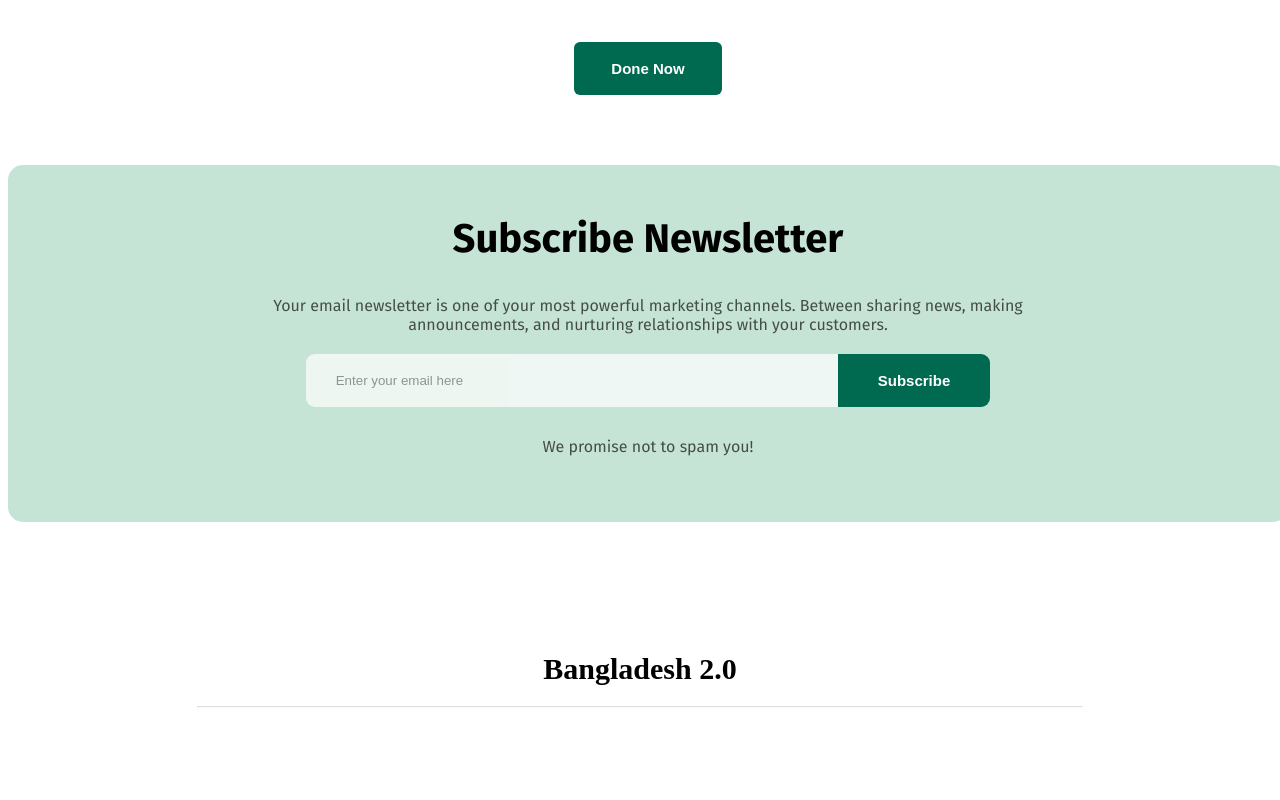
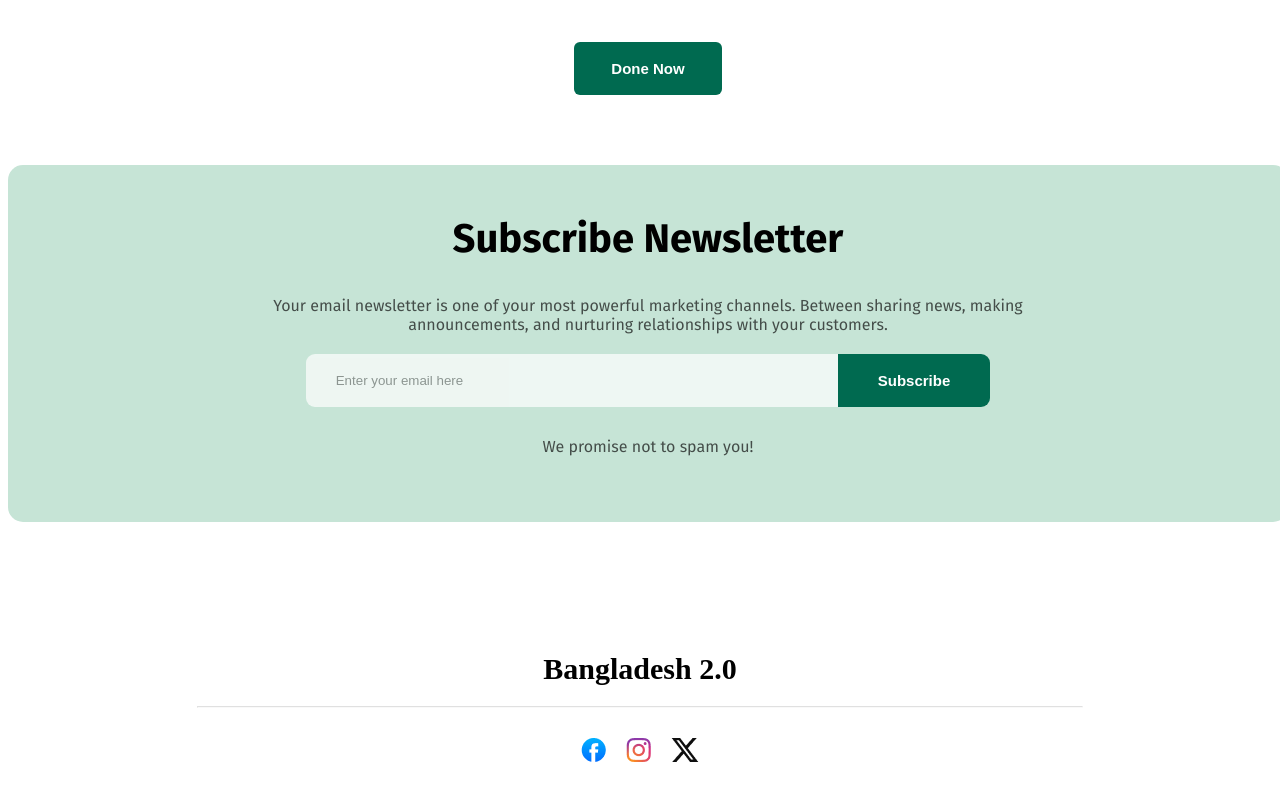
Before and after one commit to Shammi-Akhter/Assignment-1, a plain HTML site: page index.html in a window 1280 px wide. Shown: the part 3199-3999 px from the top of the page. Drawn offline with Linux system fonts and the light colour scheme; the site is published under a folder, as on GitHub Pages, so addresses that start at the root find nothing.

Commit message:
Eighth Commit

```diff
--- a/index.html
+++ b/index.html
@@ -175,9 +175,9 @@
             <hr style="width: 70%; margin: 0 auto;opacity: 30%;">
         </div>
         <div class="footer-icons">
-            <img style="cursor: pointer;" src="/assets/facebook.png" alt=""/>
-            <img style="cursor: pointer;" src="/assets/instagram.png" alt=""/>
-            <img style="cursor: pointer;" src="/assets/x.png" alt=""/>
+            <img style="cursor: pointer;" src="./assets/facebook.png" alt=""/>
+            <img style="cursor: pointer;" src="./assets/instagram.png" alt=""/>
+            <img style="cursor: pointer;" src="./assets/x.png" alt=""/>
         </div>
     </footer>
 </body>
```
